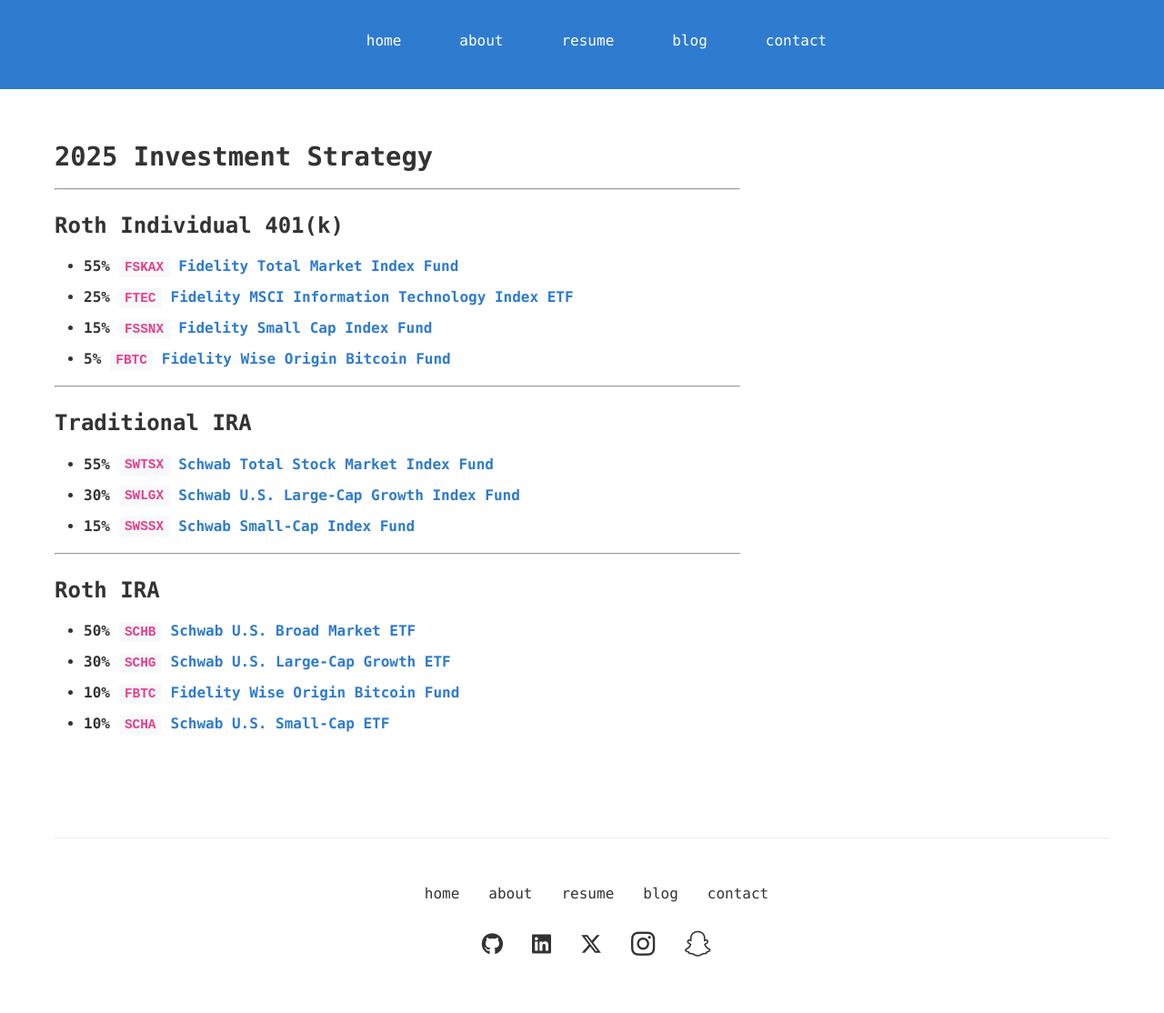
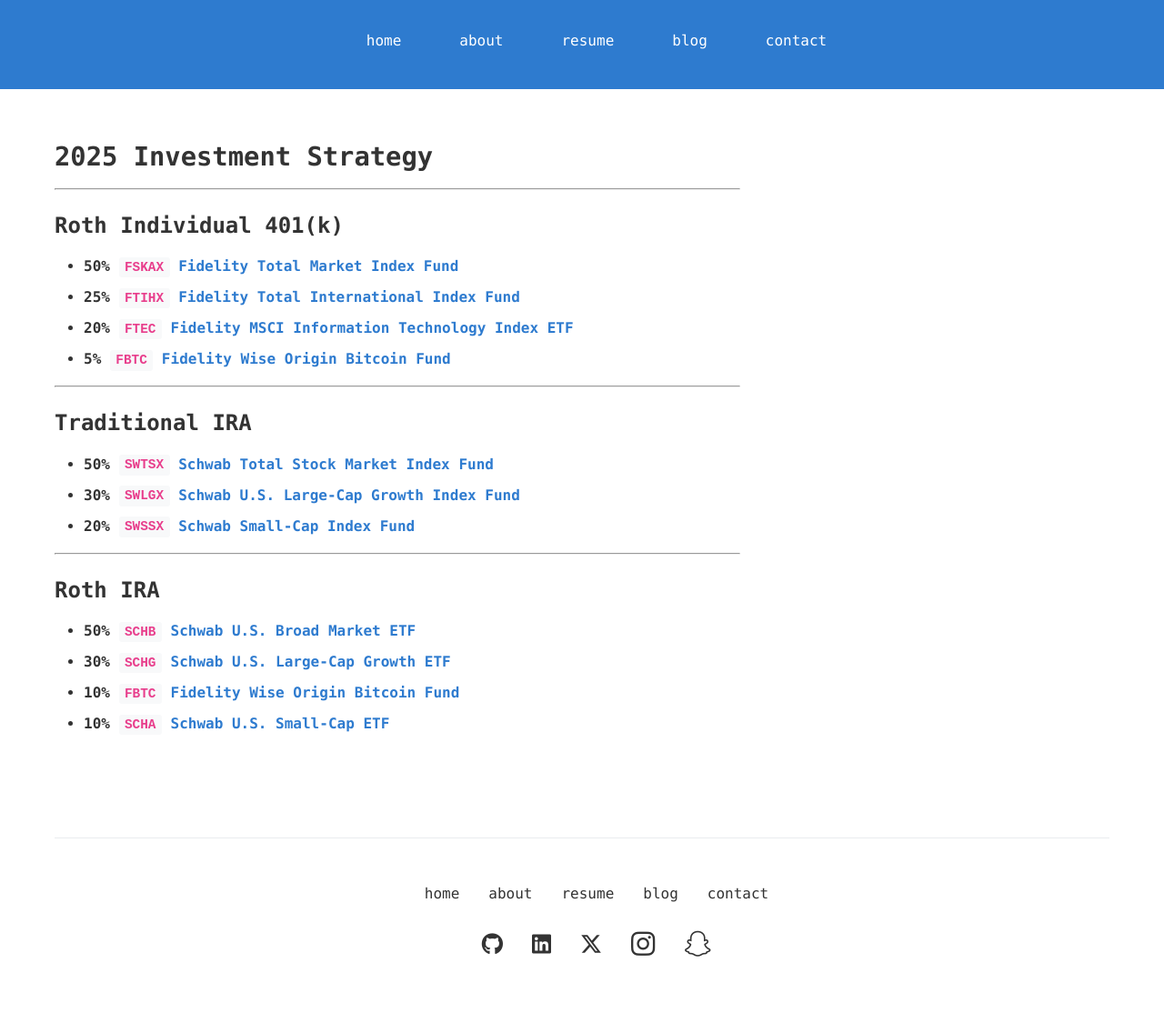
Before and after one commit to jmwoo/jmwoo.github.io, a Jekyll site: the page built from invest.md, in a window 1280 px wide. Shown: the whole page at 91% size. Built offline with Jekyll 4.4.1, drawn with Linux system fonts in a browser that asks for light colours; our own code applies the rules of GitHub Pages for plain Markdown files.

Commit message:
invest changes

```diff
--- a/invest.md
+++ b/invest.md
@@ -3,18 +3,17 @@
 ---
 ## Roth Individual 401(k)
 
-- **55% [`FSKAX` Fidelity Total Market Index Fund](https://fundresearch.fidelity.com/mutual-funds/summary/315911693)**
-- **25% [`FTEC` Fidelity MSCI Information Technology Index ETF](https://digital.fidelity.com/prgw/digital/research/quote/dashboard/summary?symbol=FTEC)**
-- **15% [`FSSNX` Fidelity Small Cap Index Fund](https://fundresearch.fidelity.com/mutual-funds/summary/316146182)**
+- **50% [`FSKAX` Fidelity Total Market Index Fund](https://fundresearch.fidelity.com/mutual-funds/summary/315911693)**
+- **25% [`FTIHX` Fidelity Total International Index Fund](https://fundresearch.fidelity.com/mutual-funds/summary/31635V638)**
+- **20% [`FTEC` Fidelity MSCI Information Technology Index ETF](https://digital.fidelity.com/prgw/digital/research/quote/dashboard/summary?symbol=FTEC)**
 - **5% [`FBTC` Fidelity Wise Origin Bitcoin Fund](https://digital.fidelity.com/prgw/digital/research/quote/dashboard/summary?symbol=FBTC)**
 
 ---
 ## Traditional IRA
 
-- **55% [`SWTSX` Schwab Total Stock Market Index Fund](https://www.schwabassetmanagement.com/products/swtsx)**
+- **50% [`SWTSX` Schwab Total Stock Market Index Fund](https://www.schwabassetmanagement.com/products/swtsx)**
 - **30% [`SWLGX` Schwab U.S. Large-Cap Growth Index Fund](https://www.schwabassetmanagement.com/products/swlgx)**
-- **15% [`SWSSX` Schwab Small-Cap Index Fund](https://www.schwabassetmanagement.com/products/swssx)**
-
+- **20% [`SWSSX` Schwab Small-Cap Index Fund](https://www.schwabassetmanagement.com/products/swssx)**
 
 ---
 ## Roth IRA
```
